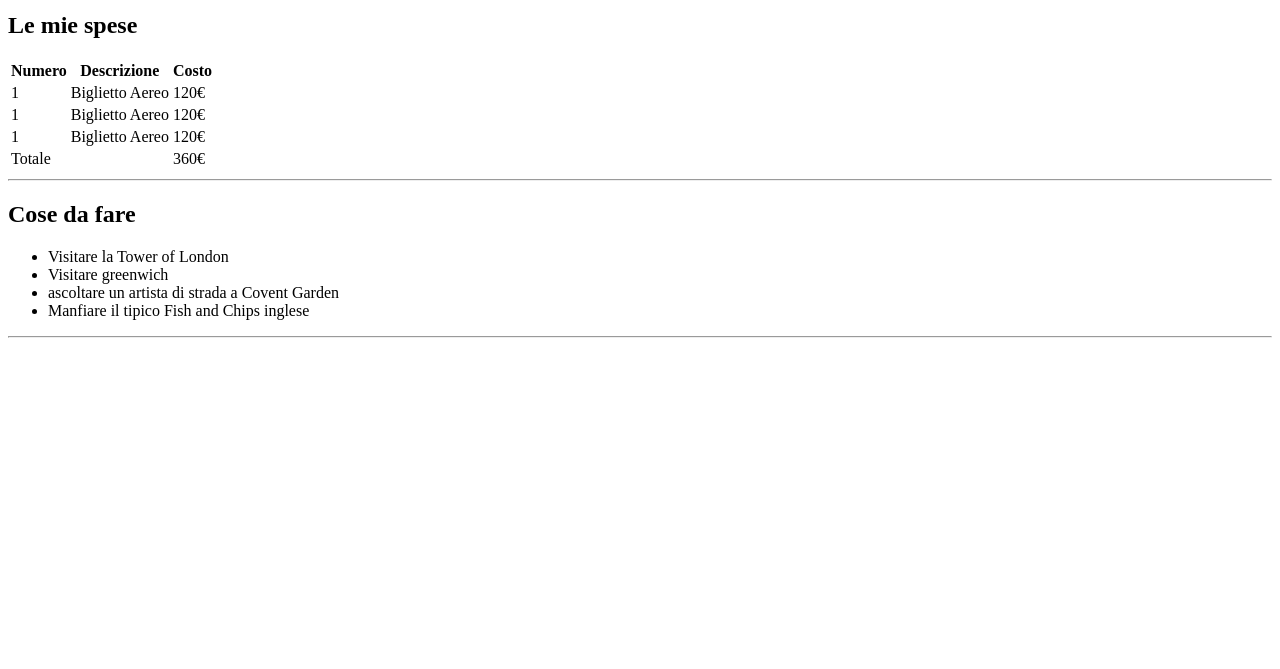
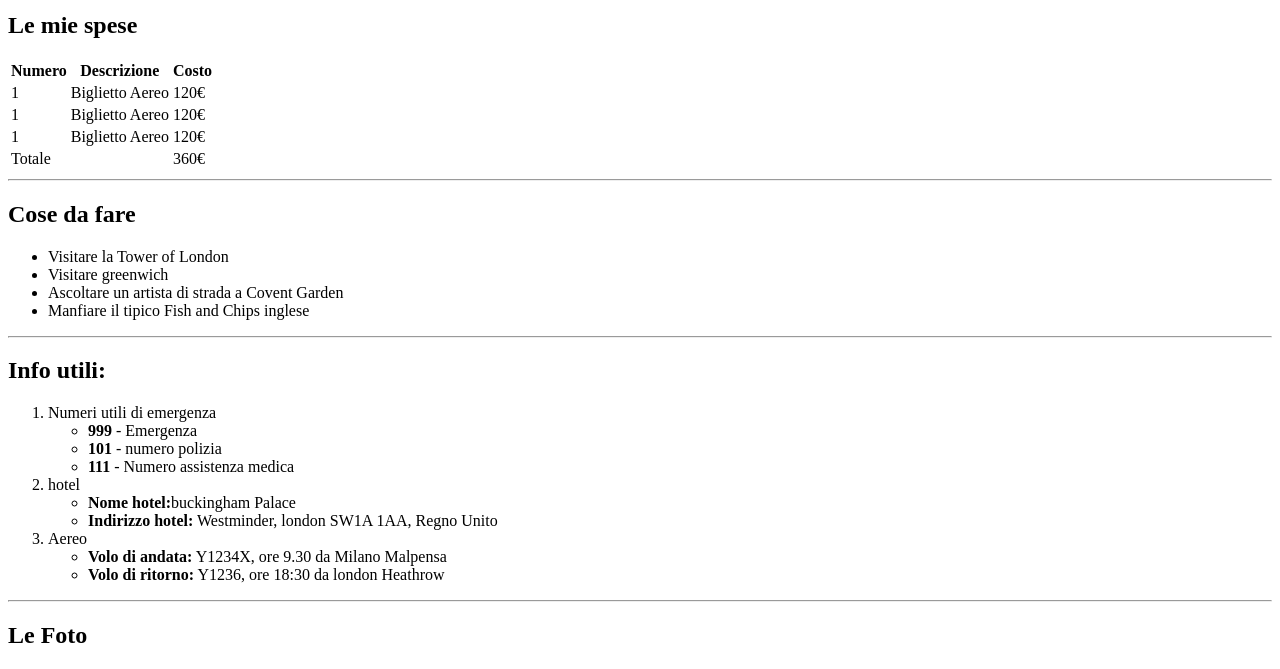
Before and after one commit to EnricoCiccolini/html-london-trip, a plain HTML site: page index.html in a window 1280 px wide. Shown: the part 702-1371 px from the top of the page. Before the commit the page ends 1048 px from the top, so only its background shows below. Drawn offline with Linux system fonts and the light colour scheme.

Commit message:
feat: completato il body

```diff
--- a/index.html
+++ b/index.html
@@ -60,13 +60,46 @@
     <ul>
         <li>Visitare la Tower of London</li>
         <li>Visitare greenwich</li>
-        <li>ascoltare un artista di strada a Covent Garden </li>
+        <li>Ascoltare un artista di strada a Covent Garden </li>
         <li>Manfiare il tipico Fish and Chips inglese</li>
     </ul>
 
     <hr>
 
+    <h2>Info utili:</h2>
+
+        <ol>
+            <li>Numeri utili di emergenza
+                <ul>
+                    <li><strong>999</strong> - Emergenza</li>
+                    <li><strong>101</strong> - numero polizia</li>
+                    <li><strong>111</strong> - Numero assistenza medica</li>
+
+                </ul>
+            </li>
+
+
+
+            <li>hotel
+                <ul>
+                    <li><strong>Nome hotel:</strong>buckingham Palace</li>
+                    <li><strong>Indirizzo hotel:</strong> Westminder, london SW1A 1AA, Regno Unito</li>
+                </ul>
+            </li>
+
+            <li>Aereo
+                <ul>
+                    <li><strong>Volo di andata:</strong> Y1234X, ore 9.30 da Milano Malpensa </li>
+                    <li><strong>Volo di ritorno:</strong> Y1236, ore 18:30 da london Heathrow</li>
+                </ul>
+            </li>
+        </ol>
+        <hr>
+
     </main>
-    <footer></footer>
+    <footer>
+        <h2>Le Foto</h2>
+
+    </footer>
 </body>
 </html>
```
